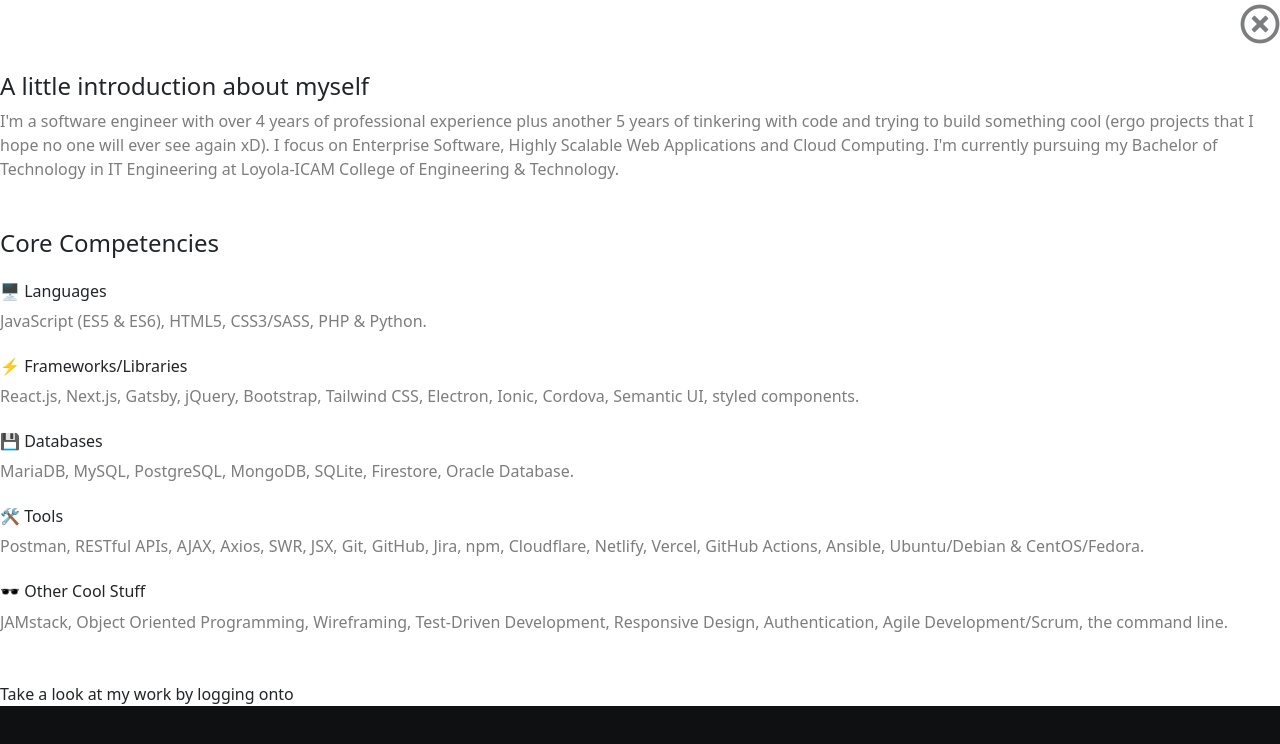
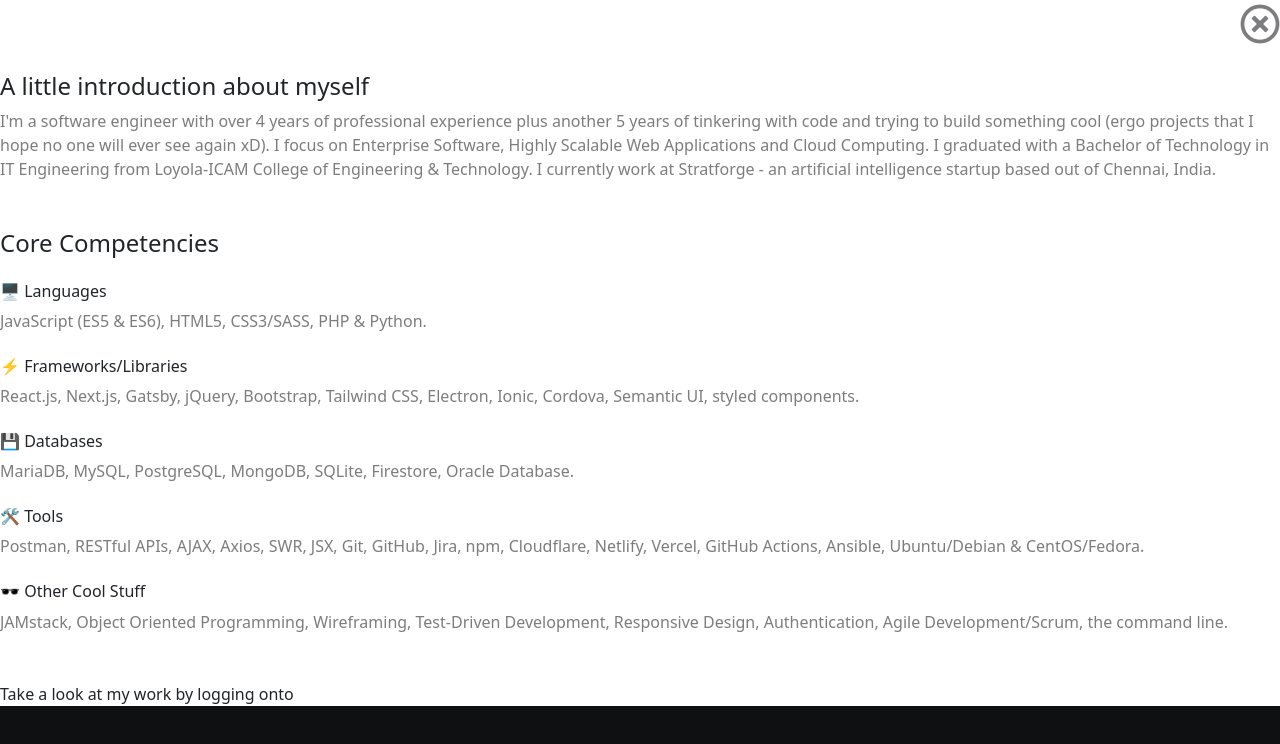
Before and after one commit to thedanielmark/danielmark-v4, a Next.js app: page /components/About/MainContent in a window 1280 px wide. Shown: the top 744 px of the page. Built offline with nearby package versions, Linux system fonts and the light colour scheme.

Commit message:
Updated work place

```diff
--- a/pages/components/About/MainContent.jsx
+++ b/pages/components/About/MainContent.jsx
@@ -17,8 +17,10 @@
         plus another 5 years of tinkering with code and trying to build
         something cool (ergo projects that I hope no one will ever see again
         xD). I focus on Enterprise Software, Highly Scalable Web Applications
-        and Cloud Computing. I'm currently pursuing my Bachelor of Technology in
-        IT Engineering at Loyola-ICAM College of Engineering &amp; Technology.
+        and Cloud Computing. I graduated with a Bachelor of Technology in IT
+        Engineering from Loyola-ICAM College of Engineering &amp; Technology. I
+        currently work at Stratforge - an artificial intelligence startup based
+        out of Chennai, India.
       </p>
       <h4 className="d-block mt-5 mb-4">Core Competencies</h4>
       <h6>🖥️ Languages</h6>
```
